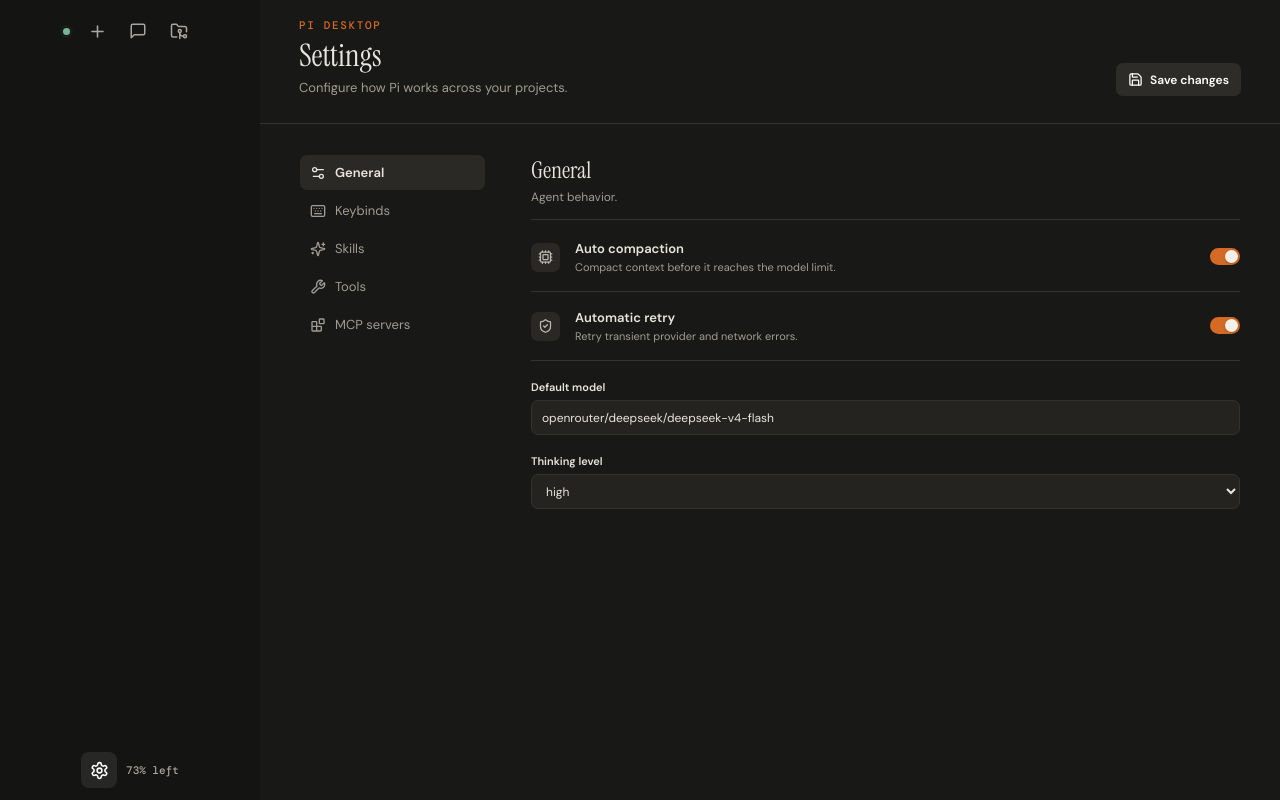
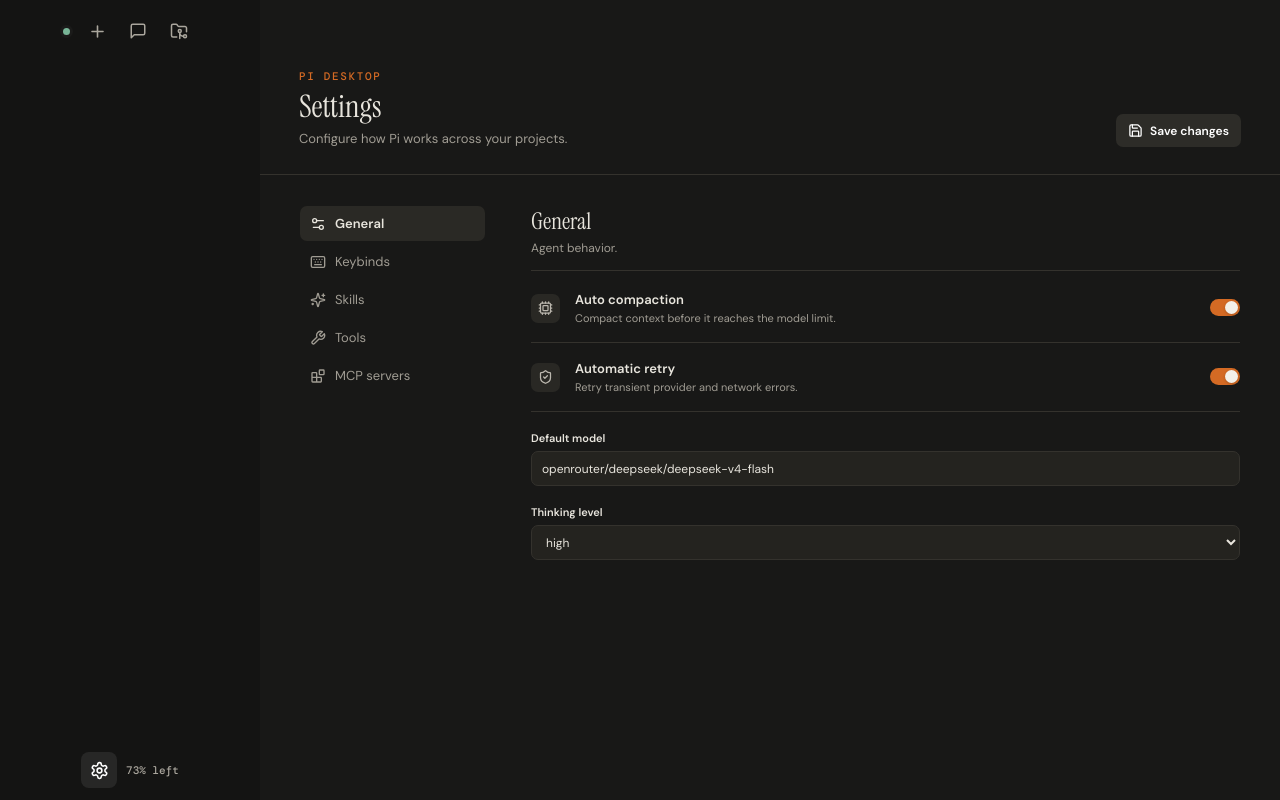
Before and after one commit to mattzq21/pi-op-out, a React (Vite) app: page / in a window 1280 px wide. Both pictures are taken after a click on the button 99 px from the left and 770 px from the top of the page. Built offline with nearby package versions, Linux system fonts and the light colour scheme.

Commit message:
Committed all changes

```diff
--- a/src/styles.css
+++ b/src/styles.css
@@ -77,7 +77,7 @@ kbd { font: 11px "DM Mono"; border: 1px solid #d5d1c9; background: white; paddin
 
 .settings-shell { flex: 1; min-width: 0; overflow: auto; background: var(--paper); }
 .terminal-shell { height: clamp(210px, 34vh, 380px); flex: 0 0 auto; min-width: 0; min-height: 0; display: grid; grid-template-rows: 39px 1fr; border-top: 1px solid #45423c; background: #1d1d1b; color: #e5e1d8; }.terminal-shell > header { border-bottom: 1px solid #ffffff13; padding: 0 10px 0 15px; display: flex; justify-content: space-between; align-items: center; }.terminal-shell > header > div { display: flex; align-items: center; min-width: 0; height: 100%; }.terminal-shell header .icon-button { width: 29px; height: 29px; flex: 0 0 auto; color: #aaa69d; }.terminal-tabs { flex: 1; overflow-x: auto; scrollbar-width: none; }.terminal-tab { height: 100%; flex: 0 0 auto; display: flex; align-items: center; gap: 7px; padding: 0 10px; border: 0; border-bottom: 1px solid transparent; background: transparent; color: #8f8b83; }.terminal-tab:hover { color: #d5d1c8; background: #ffffff08; }.terminal-tab.active { border-bottom-color: var(--accent); color: #e5e1d8; }.terminal-tab strong { font-size: 12px; font-weight: 500; }.terminal-exited { color: #d77865; font: 10px "DM Mono"; margin-right: 5px; }.terminal-host { min-width: 0; min-height: 0; padding: 7px 10px; overflow: hidden; }.terminal-host .xterm { height: 100%; }.terminal-host .xterm-viewport { scrollbar-width: thin; }.terminal-unavailable { display: grid; place-items: center; color: #b8b4ab; font-size: 17px; }
-.settings-header { height: 124px; padding: 27px 39px; border-bottom: 1px solid var(--line); display: flex; align-items: flex-end; justify-content: space-between; }.settings-header h1 { font: 31px "Instrument Serif"; margin: 0 0 3px; }.settings-header > div > p:last-child { margin: 0; color: var(--muted); font-size: 13px; }
+.settings-header { height: 124px; margin-top: 5%; padding: 27px 39px; border-bottom: 1px solid var(--line); display: flex; align-items: flex-end; justify-content: space-between; }.settings-header h1 { font: 31px "Instrument Serif"; margin: 0 0 3px; }.settings-header > div > p:last-child { margin: 0; color: var(--muted); font-size: 13px; }
 .primary-button, .secondary-button { border: 0; border-radius: 7px; display: flex; align-items: center; gap: 7px; font-size: 12px; font-weight: 600; height: 33px; padding: 0 12px; }.primary-button { background: #2d2c28; color: white; }.primary-button:hover { background: var(--accent); }.secondary-button { margin-top: 16px; background: transparent; border: 1px solid var(--line); }.secondary-button:hover { background: #efede7; }
 .settings-layout { display: grid; grid-template-columns: 185px minmax(480px, 720px); gap: 46px; padding: 31px 40px 70px; }
 .settings-nav { display: flex; flex-direction: column; gap: 3px; }.settings-nav button { height: 35px; width: 100%; border: 0; background: transparent; border-radius: 7px; display: flex; align-items: center; gap: 9px; padding: 0 10px; color: var(--muted); font-size: 13px; }.settings-nav button:hover { background: #f0eee8; }.settings-nav button.active { background: #eae7df; color: var(--ink); font-weight: 600; }
```
